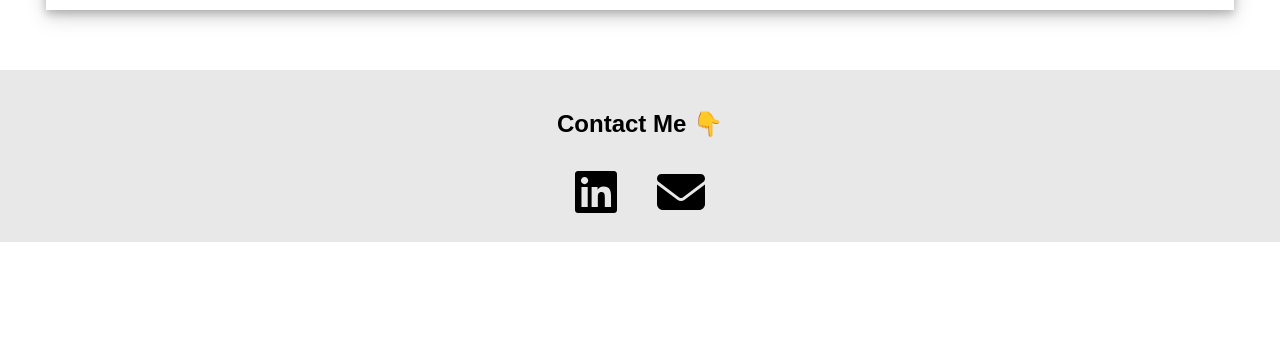
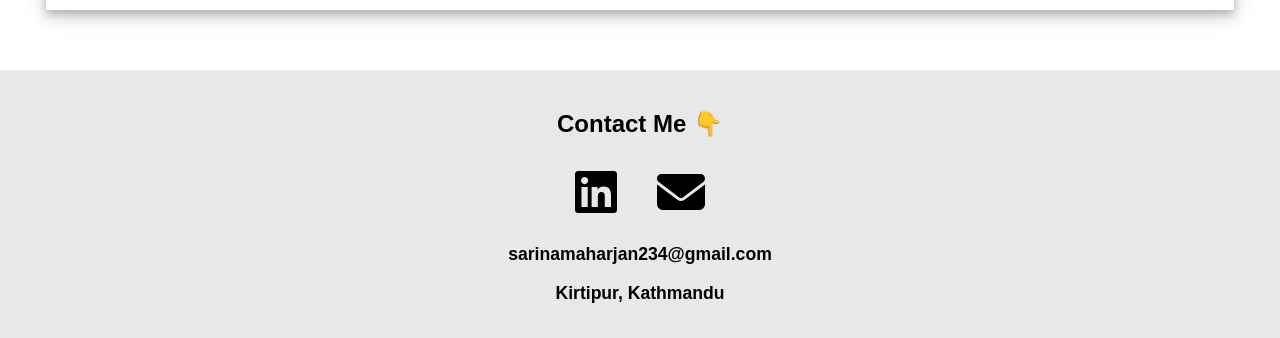
Before and after one commit to 666Deadsoul/portfolio, a React (Create React App) app in the folder my-app/: page /contact in a window 1280 px wide. Shown: the part 2088-2426 px from the top of the page. Before the commit the page ends 2330 px from the top, so only its background shows below. Built offline with nearby package versions, Linux system fonts and the light colour scheme; a web font is replaced by a local one.

Commit message:
contact link added

```diff
--- a/my-app/src/components/contact.css
+++ b/my-app/src/components/contact.css
@@ -1,25 +1,35 @@
-#contact_sec{
+#contact_sec {
   /* border-top:2px solid white; */
-    display:flex;
-    flex-direction:column;
-    align-items:center;
-    justify-content:center;
+  display: flex;
+  flex-direction: column;
+  align-items: center;
+  justify-content: center;
   background-color: var(--secondary-color);
-    color:var(--third-color);
-    padding:20px;
-    gap:5px;
+  color: var(--third-color);
+  padding: 20px;
+  gap: 5px;
+  text-align: center;
 }
-#contact_sec h1{
+
+#contact_sec h1 {
   font-family: var(--secondary-font);
 }
-  #cLinks{
+
+#cLinks {
   display: flex;
   justify-content: center;
   align-items: center;
   gap: 40px;
+
 }
 
-.links{
-  font-size:3em;
+.links {
+  font-size: 3em;
   color: var(--third-color);
+  cursor: pointer;
 }
+#em_con p{
+  font-weight: 600;
+  font-size: 1.1em;
+  font-family: var(--secondary-font);
+}
--- a/my-app/src/components/contact.jsx
+++ b/my-app/src/components/contact.jsx
@@ -3,6 +3,7 @@ import './contact.css';
 import { FontAwesomeIcon } from "@fortawesome/react-fontawesome";
 import {faLinkedin } from '@fortawesome/free-brands-svg-icons';
 import {faEnvelope} from "@fortawesome/free-solid-svg-icons";
+import HandleEmailClick from "./emailhandle";
 
 const Contact =()=>{
     return(
@@ -14,8 +15,12 @@ const Contact =()=>{
                     <a href="https://www.linkedin.com/in/sarina-maharjan-b29609244/" className="links"><FontAwesomeIcon icon={faLinkedin} /></a>
                 </div>
                 <div className="emailme">
-                    <a href="#" className="links"><FontAwesomeIcon icon={faEnvelope}/></a>
+                    <a onClick={HandleEmailClick} className="links"><FontAwesomeIcon icon={faEnvelope}/></a>
                 </div>
+            </div>
+            <div id="em_con">
+                <p>sarinamaharjan234@gmail.com</p>
+                <p>Kirtipur, Kathmandu</p>
             </div>
 
         </div>
--- /dev/null
+++ b/my-app/src/components/emailhandle.jsx
@@ -0,0 +1,8 @@
+import React from "react";
+
+const HandleEmailClick=()=>{
+    const email='sarinamaharjan234@gmail.com';
+    const mailto = `mailto:${email}`;
+    window.open(mailto);
+};
+export default HandleEmailClick;
```
Lines whose indentation alone changed are shown as unchanged.
